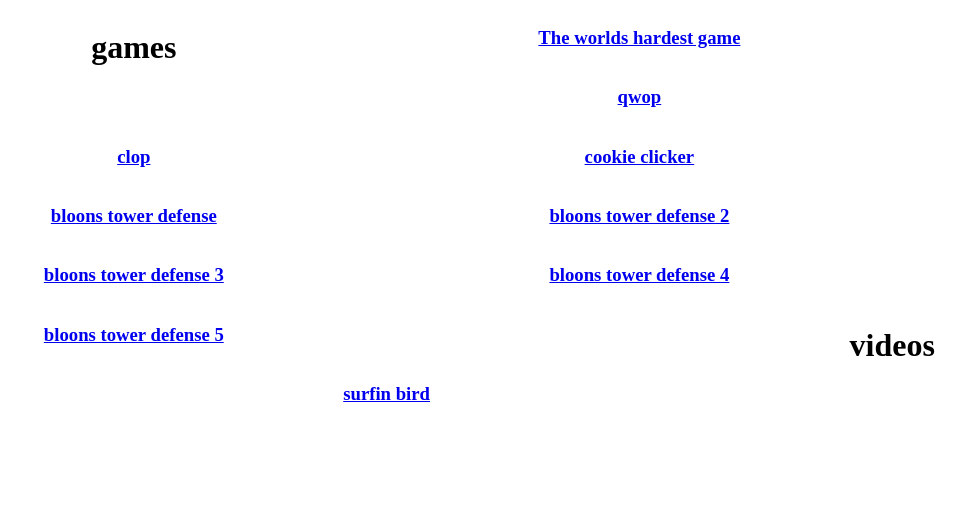
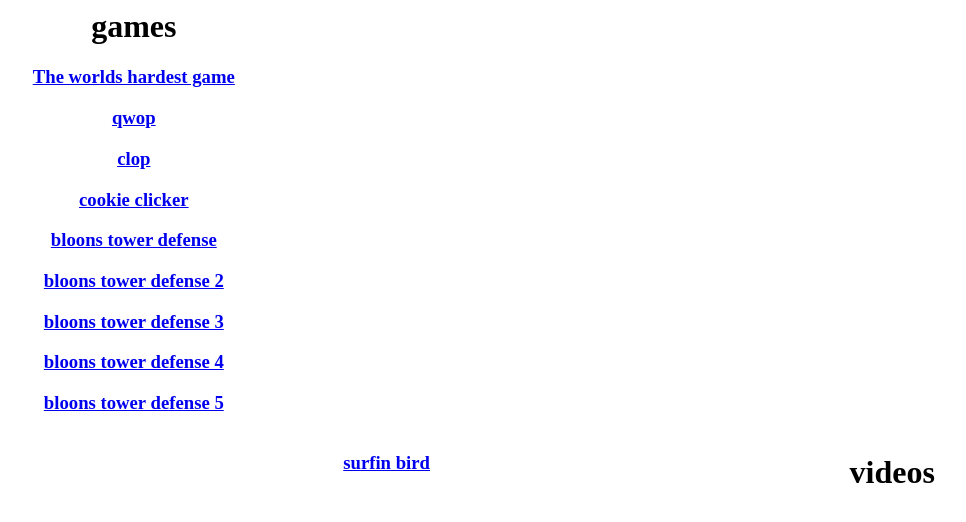
Before and after one commit to Fisher37566/fisher37566.github.io, a PHP site: page / in a window 1280 px wide. Shown: the top 522 px of the page, without its empty margins (127-1093 px from the left). Run offline with PHP 8.4, Linux system fonts and the light colour scheme.

Commit message:
Update style.css

```diff
--- a/style.css
+++ b/style.css
@@ -4,7 +4,8 @@
   width: 40%;
   text-align:center;
   padding:0;
-  float:left;
+  left:0;
+  right:40%;
   }
 .videos {
   z-index:1;
```
